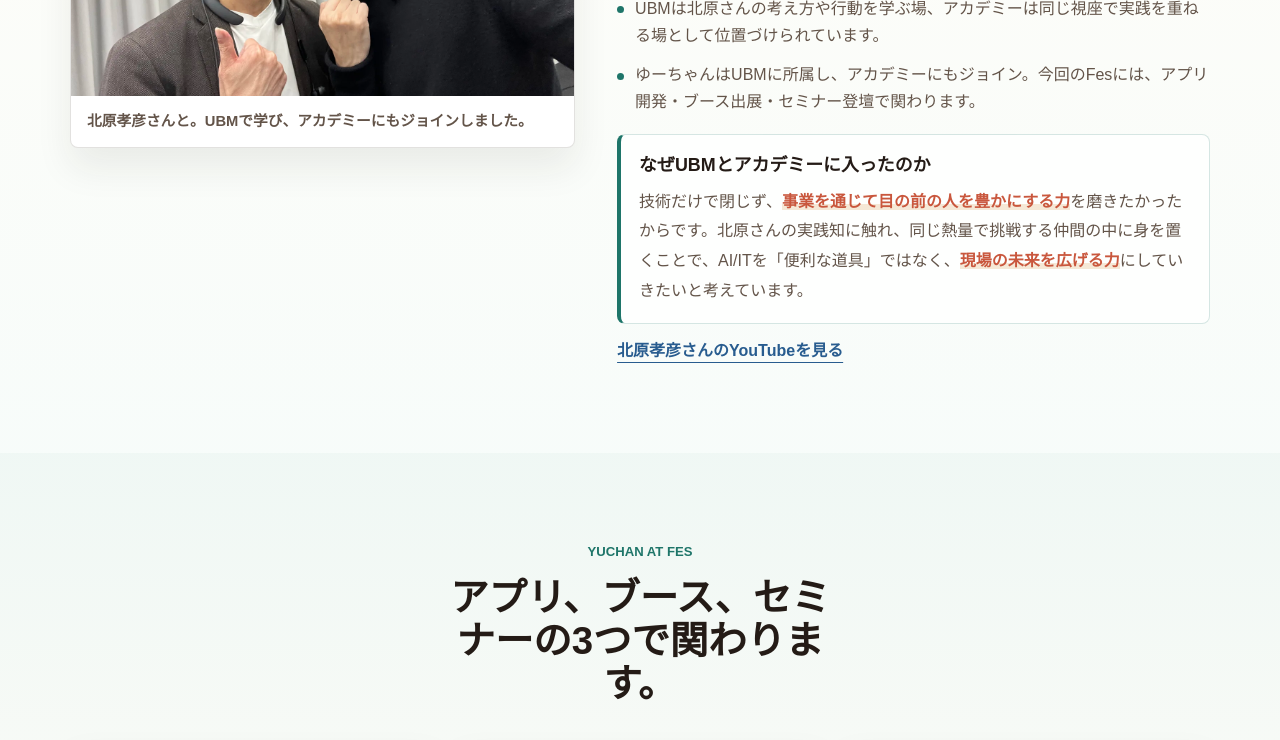
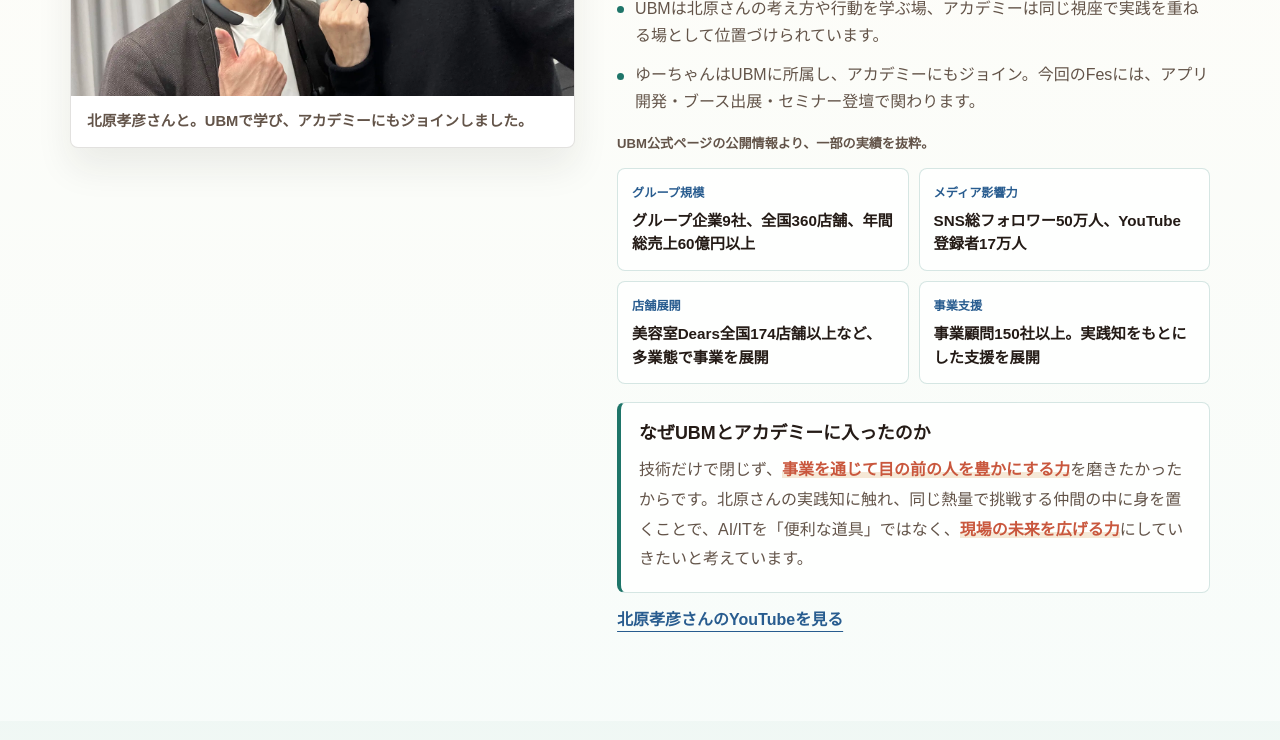
Before and after one commit to techguide-jp/corporate, a SvelteKit app in the folder techguide/: page /profile/academy-fes-2026 in a window 1280 px wide. Shown: the part 1600-2340 px from the top of the page. Built offline with nearby package versions, Linux system fonts and the light colour scheme; no server answers.

Commit message:
feat: Academy Fes LPに北原さん関連の公開実績を追加

```diff
--- a/techguide/src/routes/profile/academy-fes-2026/+page.svelte
+++ b/techguide/src/routes/profile/academy-fes-2026/+page.svelte
@@ -99,6 +99,7 @@
 
   const officialLinks = [
     { label: 'アカデミーとは', href: 'https://kitaharatakahiko.jp/academy/' },
+    { label: 'UBM公式ページ', href: 'https://ubm.school/lp/index.html' },
     { label: '北原孝彦さんのYouTube', href: 'https://www.youtube.com/@kitahara64' },
     { label: '会場公式サイト', href: 'https://www.trc-event.jp/hall/' },
   ];
@@ -107,6 +108,13 @@
     '美容師としてキャリアを始め、店舗ビジネスとオンラインビジネスを広げてきました。',
     'UBMは北原さんの考え方や行動を学ぶ場、アカデミーは同じ視座で実践を重ねる場として位置づけられています。',
     'ゆーちゃんはUBMに所属し、アカデミーにもジョイン。今回のFesには、アプリ開発・ブース出展・セミナー登壇で関わります。',
+  ];
+
+  const kitaharaAchievements = [
+    { label: 'グループ規模', value: 'グループ企業9社、全国360店舗、年間総売上60億円以上' },
+    { label: 'メディア影響力', value: 'SNS総フォロワー50万人、YouTube登録者17万人' },
+    { label: '店舗展開', value: '美容室Dears全国174店舗以上など、多業態で事業を展開' },
+    { label: '事業支援', value: '事業顧問150社以上。実践知をもとにした支援を展開' },
   ];
 
   const diversityHighlights = [
@@ -295,6 +303,17 @@
             <li>{point}</li>
           {/each}
         </ul>
+        <div class="kitahara-achievements" aria-label="北原さんが関わる事業の公開実績">
+          <p class="kitahara-achievements__note">UBM公式ページの公開情報より、一部の実績を抜粋。</p>
+          <div class="kitahara-achievement-grid">
+            {#each kitaharaAchievements as item (item.label)}
+              <div class="kitahara-achievement">
+                <span>{item.label}</span>
+                <strong>{item.value}</strong>
+              </div>
+            {/each}
+          </div>
+        </div>
         <div class="join-reason">
           <h3>なぜUBMとアカデミーに入ったのか</h3>
           <p>
@@ -855,6 +874,47 @@
     background: var(--fes-green);
   }
 
+  .kitahara-achievements {
+    display: grid;
+    gap: 12px;
+    margin-top: 2px;
+  }
+
+  .kitahara-achievements__note {
+    margin: 0;
+    color: var(--fes-muted);
+    font-size: 0.82rem;
+    font-weight: 800;
+    line-height: 1.6;
+  }
+
+  .kitahara-achievement-grid {
+    display: grid;
+    grid-template-columns: repeat(2, minmax(0, 1fr));
+    gap: 10px;
+  }
+
+  .kitahara-achievement {
+    display: grid;
+    gap: 6px;
+    padding: 14px;
+    border: 1px solid rgba(30, 117, 105, 0.18);
+    border-radius: 8px;
+    background: rgba(255, 255, 255, 0.76);
+  }
+
+  .kitahara-achievement span {
+    color: var(--fes-blue);
+    font-size: 0.76rem;
+    font-weight: 900;
+  }
+
+  .kitahara-achievement strong {
+    color: var(--fes-ink);
+    font-size: 0.95rem;
+    line-height: 1.55;
+  }
+
   .join-reason {
     display: grid;
     gap: 10px;
@@ -1228,6 +1288,10 @@
     .seminar-panel {
       grid-template-columns: 1fr;
     }
+
+    .kitahara-achievement-grid {
+      grid-template-columns: 1fr;
+    }
   }
 
   @media (max-width: 720px) {
```
